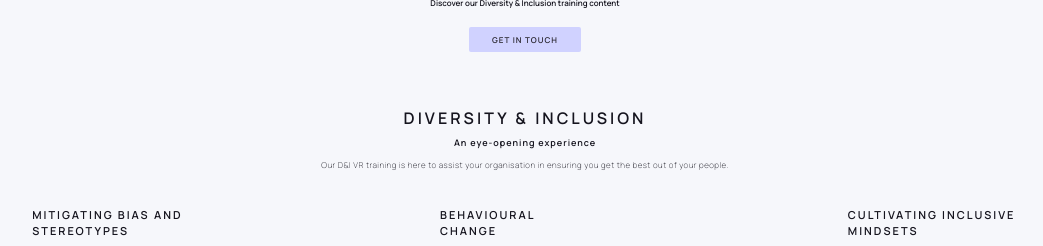
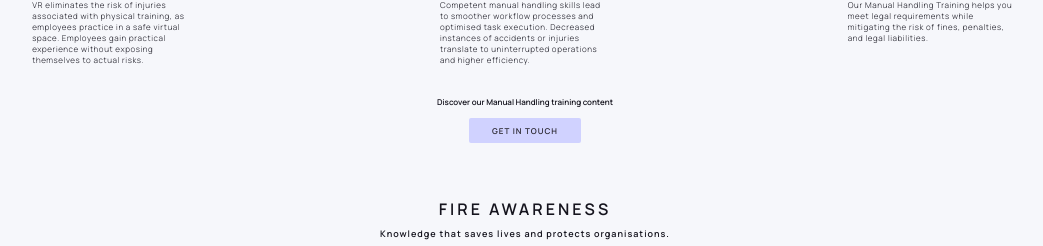
Before and after one commit to dejihastrup/moonhub, a Rails app: page /training/io in a window 1280 px wide. Shown: the part 3525-3771 px from the top of the page, without its empty margins (115-1158 px from the left). Run offline with Rails 7, Linux system fonts and the light colour scheme; style sheets or scripts are compiled from the project's sources; some libraries are stand-ins or nearby versions.

Commit message:
io webpage complete

```diff
--- a/app/assets/stylesheets/pages/_io.scss
+++ b/app/assets/stylesheets/pages/_io.scss
@@ -140,7 +140,7 @@
         font-weight: 600;
         letter-spacing: 2px;
         line-height: 16px;
-        width: 175px;
+        width: 180px;
     }
 
     img {
@@ -159,15 +159,61 @@
   }
 }
 
+.wellbeing-extra {
+  margin: auto;
+  width: 500px;
+  text-align: center;
+  margin-top: 15px;
+  margin-bottom: 30px;
+
+  p {
+    font-size: 8px;
+    font-weight: 300;
+    letter-spacing: 0.6px;
+    line-height: 11px;
+  }
+
+  img {
+    width: 40px;
+    padding-bottom: 10px;
+  }
+
+  h6 {
+    letter-spacing: 1.2px;
+    font-weight: 600;
+    font-size: 9px;
+  }
+}
 
 .module-cta {
    margin: auto;
-   width: 200px;
+   width: 350px;
    text-align: center;
    margin-top: 15px;
 
    p {
      font-weight: 600;
      font-size: 8px;
+     margin-bottom: 8px;
    }
  }
+
+ .wts-section {
+    margin: auto;
+    width: 350px;
+    text-align: center;
+    margin-top: 15px;
+    margin-bottom: 80px;
+
+    img {
+        width: 60px;
+        padding-bottom: 10px;
+      }
+
+      p {
+        letter-spacing: 1.2px;
+        font-weight: 600;
+        font-size: 9px;
+      }
+
+ }
--- a/app/views/training/io.html.erb
+++ b/app/views/training/io.html.erb
@@ -63,6 +63,7 @@
       <%= link_to "GET IN TOUCH", "#", class: 'cta-button' %>
     </div>
   </div>
+
   <div class="io-module">
     <div class="module-heading">
       <h4>WORKPLACE WELLBEING</h4>
@@ -85,6 +86,12 @@
         <%= image_tag "WW-3" %>
         <p>By investing in your team’s wellbeing, you create an environment where employees feel engaged, motivated, and connected to their work.</p>
       </div>
+    </div>
+    <div class="wellbeing-extra">
+      <%= image_tag "wellbeing-icon" %>
+      <h6>Enhancing Wellness and Productivity through Virtual Reality Meditation.</h6>
+      <p>Meditation is a gym for our minds, so we decided to include it in this module. <br>
+        You will be guided through a 1-minute and a 5-minute session, which you can return to any time you need.</p>
     </div>
     <div class="module-cta">
       <p>Discover our Workplace Wellbeing training content</p>
@@ -123,118 +130,127 @@
 
   <div class="io-module">
     <div class="module-heading">
-      <h4>DIVERSITY & INCLUSION</h4>
-      <h6>An eye-opening experience</h6>
-      <p>Our D&I VR training is here to assist your organisation in ensuring you get the best out of your people.</p>
+      <h4>MANUAL HANDLING</h4>
+      <h6>Elevating organisational's safety.</h6>
+      <p>Manual Handling Training is more than just a regulatory requirement; it is a strategic investment that can <br> transform your workplace culture and ensure the well-being of your employees.</p>
     </div>
     <div class="module-info">
       <div class="module-pros">
-        <h5>MITIGATING BIAS AND STEREOTYPES</h5>
-        <%= image_tag "d&i-1" %>
-        <p>Diversity and inclusion training addresses unconscious biases, fostering fair treatment and reducing discrimination. Employees learn to recognise and challenge biases that may affect teamwork and creativity.</p>
+        <h5>SAFE ENVIRONMENT <br> FOR PRACTICE</h5>
+        <%= image_tag "MH-1" %>
+        <p>VR eliminates the risk of injuries associated with physical training, as employees practice in a safe virtual space. Employees gain practical experience without exposing themselves to actual risks.</p>
       </div>
       <div class="module-pros">
-        <h5>BEHAVIOURAL <br> CHANGE</h5>
-        <%= image_tag "d&i-2" %>
-        <p>VR's immersive nature promotes behavioural change by allowing learners to experience the impact of their words and actions. Employees internalise the importance of respectful communication and behaviours.</p>
+        <h5>OPERATIONAL <br> EFFICIENCY</h5>
+        <%= image_tag "MH-2" %>
+        <p>Competent manual handling skills lead to smoother workflow processes and optimised task execution. Decreased instances of accidents or injuries translate to uninterrupted operations and higher efficiency.</p>
       </div>
       <div class="module-pros">
-        <h5>CULTIVATING INCLUSIVE MINDSETS</h5>
-        <%= image_tag "d&i-3" %>
-        <p>Diversity and inclusion training promote awareness and understanding of various backgrounds, perspectives, and experiences. Employees develop inclusive mindsets that enrich collaboration and decision-making.</p>
+        <h5>COMPLIANCE AND <br> RISK MITIGATION</h5>
+        <%= image_tag "MH-3" %>
+        <p>Our Manual Handling Training helps you meet legal requirements while mitigating the risk of fines, penalties, and legal liabilities.</p>
       </div>
     </div>
     <div class="module-cta">
-      <p>Discover our Diversity & Inclusion training content</p>
+      <p>Discover our Manual Handling training content</p>
       <%= link_to "GET IN TOUCH", "#", class: 'cta-button' %>
     </div>
   </div>
 
   <div class="io-module">
     <div class="module-heading">
-      <h4>DIVERSITY & INCLUSION</h4>
-      <h6>An eye-opening experience</h6>
-      <p>Our D&I VR training is here to assist your organisation in ensuring you get the best out of your people.</p>
+      <h4>FIRE AWARENESS</h4>
+      <h6>Knowledge that saves lives and protects organisations.</h6>
+      <p>Understanding how to prevent, respond to, and manage fire emergencies is not only a legal obligation but a fundamental <br> responsibility for everyone across the business. In the pursuit of innovative training solutions, Virtual Reality emerges as a <br> game-changer to revolutionise fire awareness training, making it engaging, effective, and memorable.</p>
     </div>
     <div class="module-info">
       <div class="module-pros">
-        <h5>MITIGATING BIAS AND STEREOTYPES</h5>
-        <%= image_tag "d&i-1" %>
-        <p>Diversity and inclusion training addresses unconscious biases, fostering fair treatment and reducing discrimination. Employees learn to recognise and challenge biases that may affect teamwork and creativity.</p>
+        <h5>EMERGENCY PREPAREDNESS</h5>
+        <%= image_tag "FA-1" %>
+        <p>Fire awareness training provides employees essential knowledge to identify potential fire hazards and respond promptly to emergencies.
+          Employees become proactive in fire prevention and proficient in using fire safety equipment.</p>
       </div>
       <div class="module-pros">
-        <h5>BEHAVIOURAL <br> CHANGE</h5>
-        <%= image_tag "d&i-2" %>
-        <p>VR's immersive nature promotes behavioural change by allowing learners to experience the impact of their words and actions. Employees internalise the importance of respectful communication and behaviours.</p>
+        <h5>REALISTIC STRESS EXPOSURE</h5>
+        <%= image_tag "FA-2" %>
+        <p>VR exposes learners to realistic stress factors associated with fire emergencies, preparing them mentally for high-pressure situations.
+          Employees are prepared to think clearly and act rationally during emergencies.</p>
       </div>
       <div class="module-pros">
-        <h5>CULTIVATING INCLUSIVE MINDSETS</h5>
-        <%= image_tag "d&i-3" %>
-        <p>Diversity and inclusion training promote awareness and understanding of various backgrounds, perspectives, and experiences. Employees develop inclusive mindsets that enrich collaboration and decision-making.</p>
+        <h5>LEGAL <br> COMPLIANCE</h5>
+        <%= image_tag "FA-3" %>
+        <p>It is mandatory to comply with fire safety regulations to ensure the safety of employees and visitors.
+          Proper training ensures that everyone across the business is informed about evacuation procedures and fire safety protocols.</p>
       </div>
     </div>
     <div class="module-cta">
-      <p>Discover our Diversity & Inclusion training content</p>
+      <p>Discover our Fire Awareness training content</p>
       <%= link_to "GET IN TOUCH", "#", class: 'cta-button' %>
     </div>
   </div>
 
   <div class="io-module">
     <div class="module-heading">
-      <h4>DIVERSITY & INCLUSION</h4>
-      <h6>An eye-opening experience</h6>
-      <p>Our D&I VR training is here to assist your organisation in ensuring you get the best out of your people.</p>
+      <h4>CONFLICT RESOLUTION</h4>
+      <h6>Cultivating organisational harmony.</h6>
+      <p>The ability to effectively manage conflicts reduces tension and enhances productivity and employee well-<br>being. As organisations seek innovative approaches to empower their workforce, Virtual Reality steps <br> forward as a transformative tool to revolutionise conflict resolution training.</p>
     </div>
     <div class="module-info">
       <div class="module-pros">
-        <h5>MITIGATING BIAS AND STEREOTYPES</h5>
-        <%= image_tag "d&i-1" %>
-        <p>Diversity and inclusion training addresses unconscious biases, fostering fair treatment and reducing discrimination. Employees learn to recognise and challenge biases that may affect teamwork and creativity.</p>
+        <h5>WORKPLACE <br> COHESION</h5>
+        <%= image_tag "CR-1" %>
+        <p>Conflict resolution training equips employees with essential skills to manage disagreements constructively. Teams learn to resolve issues amicably, fostering a healthy work environment and boosting morale.</p>
       </div>
       <div class="module-pros">
-        <h5>BEHAVIOURAL <br> CHANGE</h5>
-        <%= image_tag "d&i-2" %>
-        <p>VR's immersive nature promotes behavioural change by allowing learners to experience the impact of their words and actions. Employees internalise the importance of respectful communication and behaviours.</p>
+        <h5>EMPATHY AND PERSPECTIVE-TAKING</h5>
+        <%= image_tag "CR-2" %>
+        <p>VR scenarios enable learners to step into the shoes of others, promoting compassion and better understanding of differing viewpoints. Employees learn to approach conflicts with empathy and respect.</p>
       </div>
       <div class="module-pros">
-        <h5>CULTIVATING INCLUSIVE MINDSETS</h5>
-        <%= image_tag "d&i-3" %>
-        <p>Diversity and inclusion training promote awareness and understanding of various backgrounds, perspectives, and experiences. Employees develop inclusive mindsets that enrich collaboration and decision-making.</p>
+        <h5>REDUCED STRESS <br> AND BURNOUT</h5>
+        <%= image_tag "CR-3" %>
+        <p>Handling conflicts in a healthy manner reduces stress and emotional fatigue on employees.
+          Resolving disputes properly contributes to overall well-being and mental health, which boost productivity and collaboration.</p>
       </div>
     </div>
     <div class="module-cta">
-      <p>Discover our Diversity & Inclusion training content</p>
+      <p>Discover our Conflict Resolution training content</p>
       <%= link_to "GET IN TOUCH", "#", class: 'cta-button' %>
     </div>
   </div>
 
   <div class="io-module">
     <div class="module-heading">
-      <h4>DIVERSITY & INCLUSION</h4>
-      <h6>An eye-opening experience</h6>
-      <p>Our D&I VR training is here to assist your organisation in ensuring you get the best out of your people.</p>
+      <h4>SOFT SKILLS</h4>
+      <h6>Weaving together effective communication, empathy, teamwork, and leadership.</h6>
+      <p>Soft skills transcend job roles, enhancing both individual growth and organisational excellence. As <br> organisations strive to nurture a well-rounded workforce, Virtual Reality emerges as a transformative tool <br> to revolutionise soft skills training.</p>
     </div>
     <div class="module-info">
       <div class="module-pros">
-        <h5>MITIGATING BIAS AND STEREOTYPES</h5>
-        <%= image_tag "d&i-1" %>
-        <p>Diversity and inclusion training addresses unconscious biases, fostering fair treatment and reducing discrimination. Employees learn to recognise and challenge biases that may affect teamwork and creativity.</p>
+        <h5>EMPATHETIC ENGAGEMENT</h5>
+        <%= image_tag "SS-1" %>
+        <p>VR immerses learners in situations that prompt reflection, empathy and perspective-taking. Through virtual interactions, employees develop a deeper understanding of diverse viewpoints.</p>
       </div>
       <div class="module-pros">
-        <h5>BEHAVIOURAL <br> CHANGE</h5>
-        <%= image_tag "d&i-2" %>
-        <p>VR's immersive nature promotes behavioural change by allowing learners to experience the impact of their words and actions. Employees internalise the importance of respectful communication and behaviours.</p>
+        <h5>VARIED TRAINING SCENARIOS</h5>
+        <%= image_tag "SS-2" %>
+        <p>VR training replicates various workplace contexts and situations, exploring soft skills in different scenarios. This helps learners to understand the dynamics and results of different approaches and communication styles.</p>
       </div>
       <div class="module-pros">
-        <h5>CULTIVATING INCLUSIVE MINDSETS</h5>
-        <%= image_tag "d&i-3" %>
-        <p>Diversity and inclusion training promote awareness and understanding of various backgrounds, perspectives, and experiences. Employees develop inclusive mindsets that enrich collaboration and decision-making.</p>
+        <h5>EMPATHY AND EMOTIONAL INTELLIGENCE</h5>
+        <%= image_tag "SS-3" %>
+        <p>Soft skills training nurtures emotional intelligence, allowing for deeper connections and understanding of colleagues' perspectives and emotions. This results in stronger teamwork, which fosters innovation, synergy, and a cohesive work environment.</p>
       </div>
     </div>
     <div class="module-cta">
-      <p>Discover our Diversity & Inclusion training content</p>
+      <p>Discover our Soft Skills training content</p>
       <%= link_to "GET IN TOUCH", "#", class: 'cta-button' %>
     </div>
   </div>
 
 </div>
+
+<div class="wts-section">
+      <%= image_tag "IO-wts" %>
+      <p>Watch this space! More training modules will be coming soon.</p>
+</div>
```
Also changed, not shown: app/assets/images/CR-2.png (added), app/assets/images/FA-1.png (added), app/assets/images/FA-2.png (added), app/assets/images/IO-wts.png (added), app/assets/images/wellbeing-icon.png (added), 9 other files.
